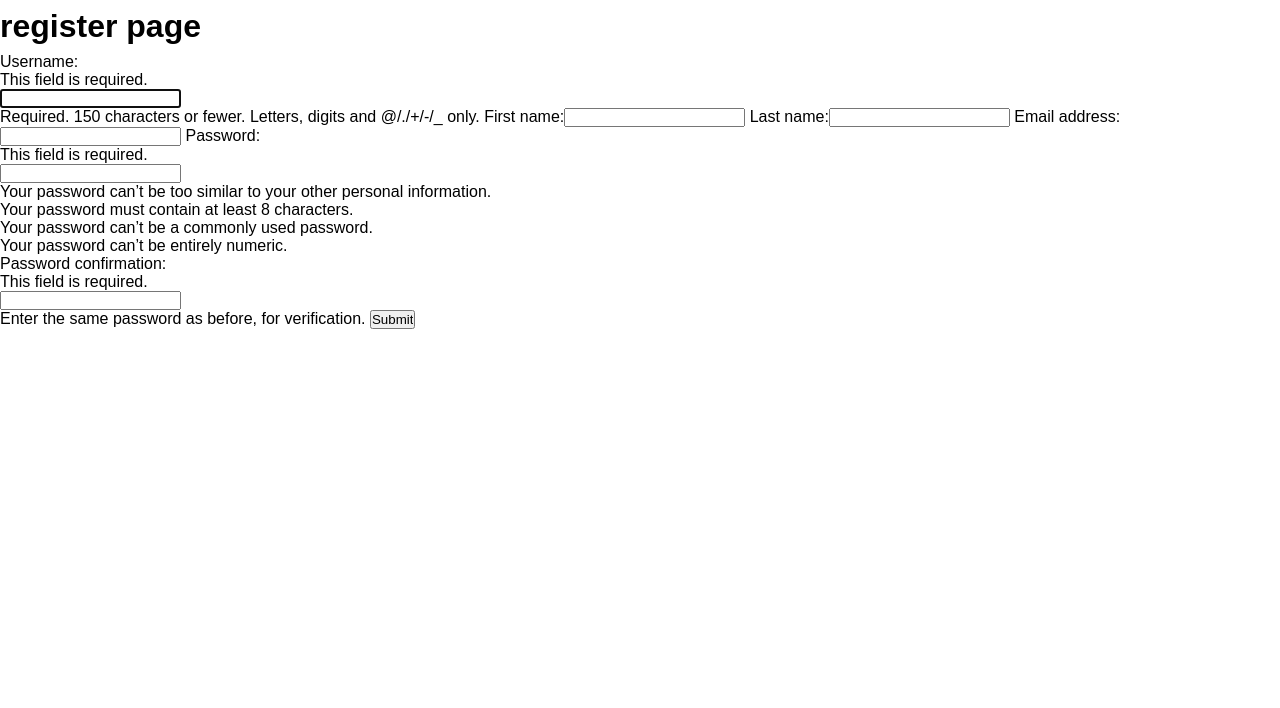
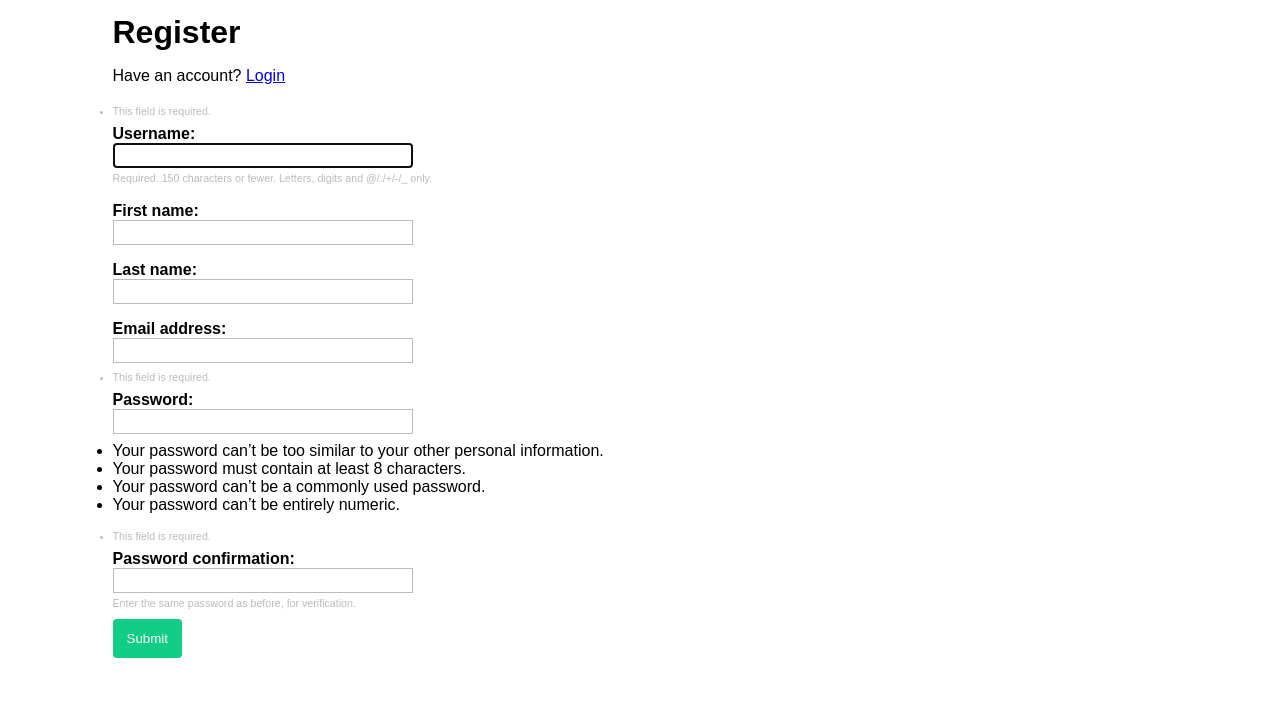
Before and after one commit to capstone-faypublic/faypublic, a Django app: page /register/ in a window 1280 px wide. Shown: the part 92-800 px from the top of the page. Run offline with Django 3.2, Linux system fonts and the light colour scheme.

Commit message:
added basic page styling

```diff
--- a/src/faypublic/templates/user_register.html
+++ b/src/faypublic/templates/user_register.html
@@ -3,11 +3,15 @@
 
 {% block pagecontent %}
 
-<h1>register page</h1>
-<form action="" method="post">
-    {% csrf_token %}
-    {{ form }}
-    <input type="submit"/>
-</form>
-
+<div class="container">
+    <h1>Register</h1>
+    <p>Have an account? <a href="/login/">Login</a></p>
+</div>
+<div class="container">
+    <form action="" method="post">
+        {% csrf_token %}
+        {{ form.as_p }}
+        <input type="submit" class="button green-bg"/>
+    </form>
+</div>
 {% endblock pagecontent %}
--- a/src/static/css/base.css
+++ b/src/static/css/base.css
@@ -35,6 +35,37 @@ h1, h2, h3, h4, h5, h6, p {
   max-width: 1067px;
   margin: 0px auto;
   padding: 6px;
+}
+
+.button {
+  display: inline-block;
+  padding: 12px 14px;
+  border-radius: 4px;
+  text-decoration: none;
+}
+.button.red-bg:hover {
+  background: rgb(168, 0, 48);
+}
+.button.green-bg:hover {
+  background: rgb(10, 134, 87);
+}
+.button.blue-bg:hover {
+  background: rgb(3, 68, 100);
+}
+
+.red-bg {
+  background: #F70044;
+  color: #fff;
+}
+
+.green-bg {
+  background: #11CD86;
+  color: #fff;
+}
+
+.blue-bg {
+  background: #066FA5;
+  color: #fff;
 }
 
 /* */
@@ -102,3 +133,37 @@ h1, h2, h3, h4, h5, h6, p {
 }
 
 /* */
+
+/* Forms */
+
+label {
+  display: block;
+  font-weight: bold;
+  width: 100%;
+}
+
+input {
+  display: block;
+  padding: 4px;
+  background: #fff;
+  -webkit-appearance: none;
+  width: 100%;
+  border: 1px solid #bbb;
+  max-width: 300px;
+  font-size: 10pt;
+}
+
+input[type=submit] {
+  width: auto;
+  background: auto;
+  border: none;
+}
+
+.helptext, .errorlist li {
+  font-size: 8pt;
+  color: #bbb;
+}
+.errorlist ul {
+  list-style-type: none;
+}
+/* */
```
Also changed, not shown: src/faypublic/templates/home.html (+6 -2 lines), src/faypublic/templates/user_login.html (+11 -6 lines), src/project/templates/project.html (+7 -8 lines), src/project/templates/projects.html (+7 -10 lines), src/userprofile/templates/profile.html (+8 -6 lines).
